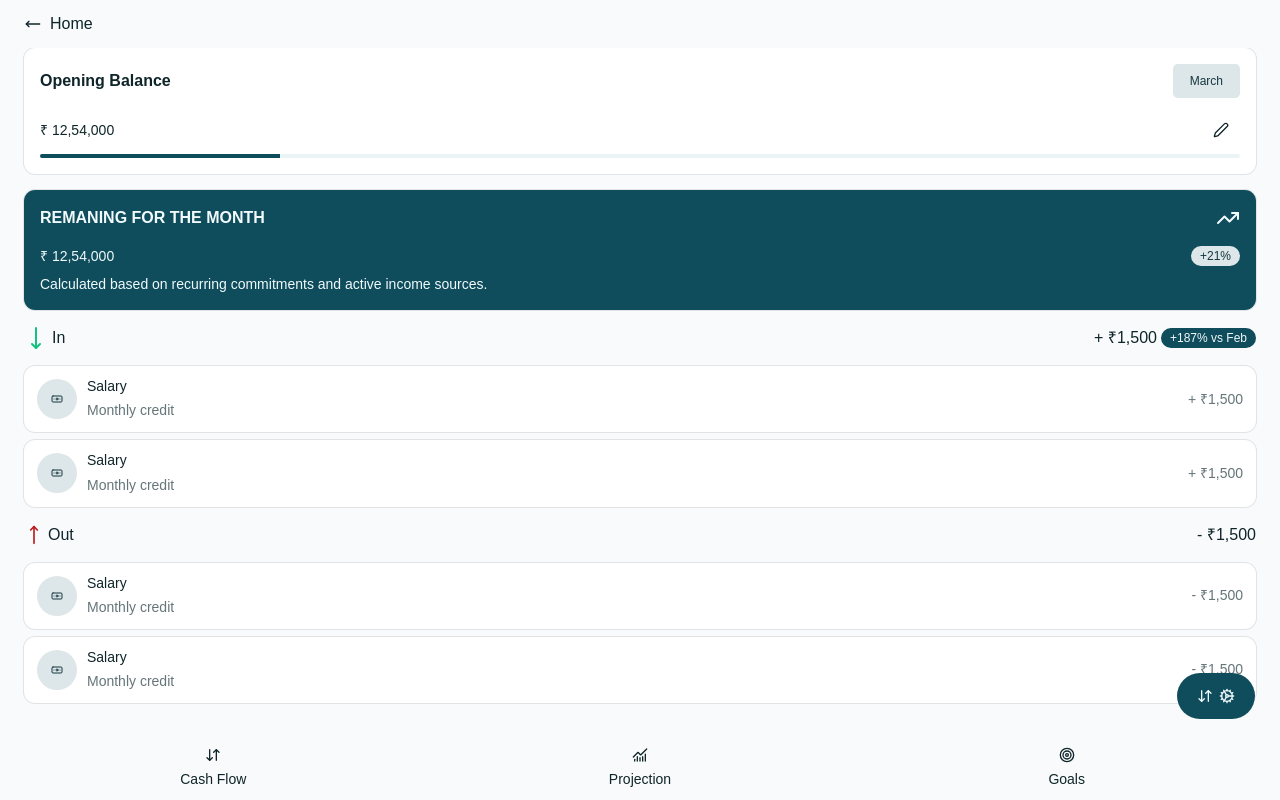
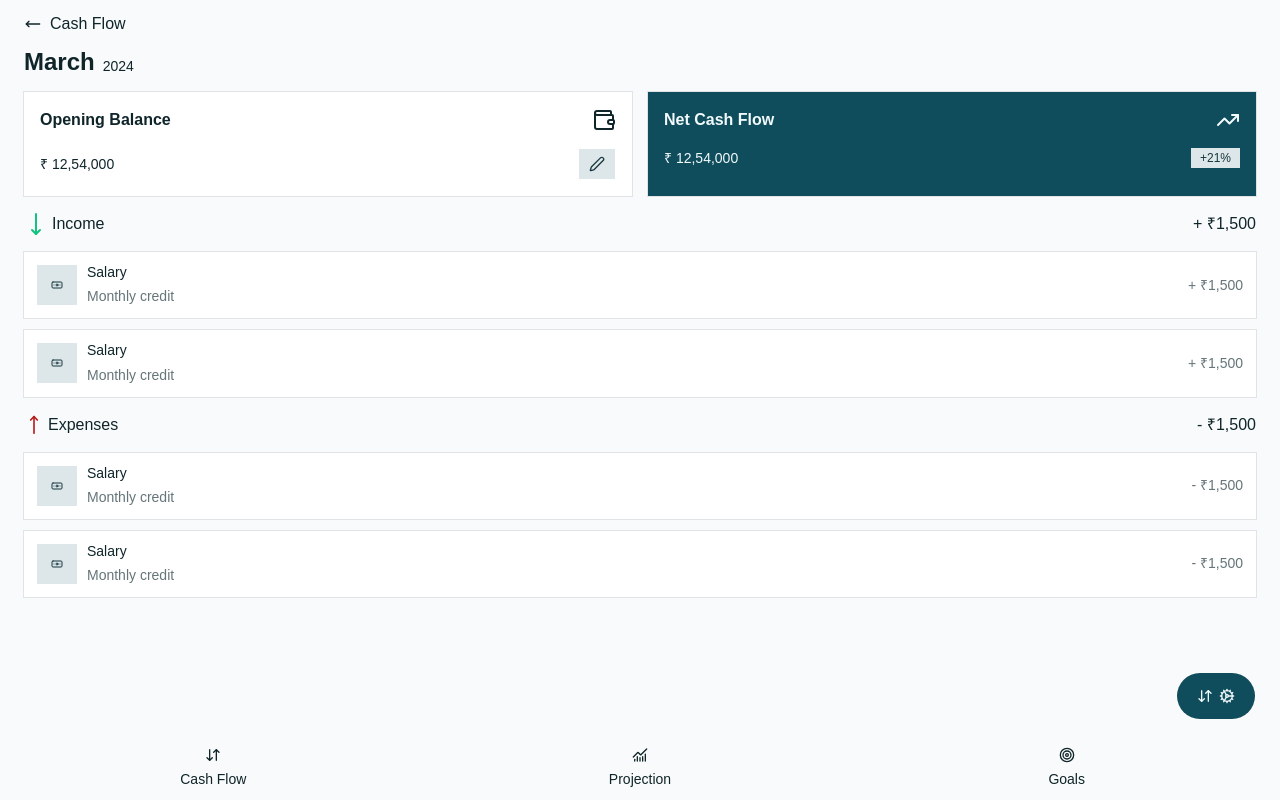
Before and after one commit to sharathr25/money-monk, a React (Vite) app in the folder apps/web/: page / in a window 1280 px wide. Built offline with nearby package versions, Linux system fonts and the light colour scheme.

Commit message:
create type for routes

```diff
--- a/apps/web/src/App.tsx
+++ b/apps/web/src/App.tsx
@@ -1,47 +1,6 @@
-import { BrowserRouter, Outlet, Route, Routes } from "react-router"
-import { Home } from "@/pages/home"
-import { CashFlow } from "@/pages/cashFlow"
-import { Goals } from "@/pages/goals"
-import { AddGoal } from "@/pages/addGoal"
-import { Header } from "./components/Header"
-import { Settings } from "./pages/settings"
-import { CashFlowManagement } from "./pages/cashFlowManagment"
-import { CashFlowProjection } from "./pages/cashFlowProjection"
-import { AddCashFlowMovement } from "./pages/addCashFlowMovement"
-
-const Layout = () => (
-  <div className="flex min-h-svh flex-1 flex-col">
-    <div className="fixed top-0 z-99 w-full bg-(--background) px-6">
-      <Header />
-    </div>
-    <div className="mt-10 flex flex-1 flex-col px-6 py-2">
-      <Outlet />
-    </div>
-  </div>
-)
+import { RouterProvider } from "react-router"
+import { router } from "./routes"
 
 export function App() {
-  return (
-    <BrowserRouter>
-      <Routes>
-        <Route path="/" element={<Layout />}>
-          <Route path="/" element={<Home />}>
-            <Route element={<CashFlow />} index />
-            <Route path="goals" element={<Goals />} />
-            <Route
-              path="cash-flow-projection"
-              element={<CashFlowProjection />}
-            />
-          </Route>
-          <Route path="manage-cash-flow" element={<CashFlowManagement />} />
-          <Route
-            path="add-cash-flow-movement"
-            element={<AddCashFlowMovement />}
-          />
-          <Route path="add-goal" element={<AddGoal />} />
-          <Route path="settings" element={<Settings />} />
-        </Route>
-      </Routes>
-    </BrowserRouter>
-  )
+  return <RouterProvider router={router} />
 }
--- /dev/null
+++ b/apps/web/src/components/Layout.tsx
@@ -0,0 +1,13 @@
+import { Outlet } from "react-router"
+import { Header } from "./Header"
+
+export const Layout = () => (
+  <div className="flex min-h-svh flex-1 flex-col">
+    <div className="fixed top-0 z-99 w-full bg-(--background) px-6">
+      <Header />
+    </div>
+    <div className="mt-10 flex flex-1 flex-col px-6 py-2">
+      <Outlet />
+    </div>
+  </div>
+)
--- /dev/null
+++ b/apps/web/src/hooks/useNavigator.ts
@@ -0,0 +1,16 @@
+import { useNavigate } from "react-router"
+import { type RouteName } from "@/routes"
+
+export const useNavigator = () => {
+  const _navigate = useNavigate()
+
+  const navigate = (routeName: RouteName) => {
+    _navigate(routeName)
+  }
+
+  const goBack = () => {
+    _navigate(-1)
+  }
+
+  return { navigate, goBack }
+}
--- a/apps/web/src/pages/CashFlow/CashFlow.tsx
+++ b/apps/web/src/pages/CashFlow/CashFlow.tsx
@@ -13,7 +13,6 @@ import {
   ItemTitle,
 } from "@workspace/ui/components/item"
 import { Badge } from "@workspace/ui/components/badge"
-import { Progress } from "@workspace/ui/components/progress"
 import {
   ArrowDownUp,
   Banknote,
@@ -22,66 +21,59 @@ import {
   MoveUp,
   Pen,
   TrendingUp,
+  Wallet,
 } from "lucide-react"
-import { useNavigate } from "react-router"
+import { useNavigator } from "@/hooks/useNavigator"
+import { ROUTE_NAMES } from "@/routes"
 
 export function CashFlow() {
-  const navigate = useNavigate()
+  const { navigate } = useNavigator()
   return (
     <div className="flex flex-col gap-4">
+      <div className="flex items-end gap-2">
+        <div className="text-2xl/7 font-extrabold">March</div>
+        <div className="text-sm">2024</div>
+      </div>
+      <div className="flex gap-4">
         <Card className="w-full">
           <CardHeader>
             <CardTitle className="flex items-center justify-between">
               <div className="font-bold capitalize">Opening Balance</div>
-            <Badge
-              className="rounded-sm p-4"
-              onClick={() => {}}
-              variant="secondary"
-            >
-              March
-            </Badge>
+              <Wallet />
             </CardTitle>
           </CardHeader>
           <CardContent className="flex flex-col gap-2">
             <div className="flex items-center justify-between">
               <div>₹ 12,54,000</div>
-            <Button variant="ghost">
+              <Button variant="secondary">
                 <Pen />
               </Button>
             </div>
-          <Progress value={20} />
           </CardContent>
         </Card>
         <Card className="w-full bg-(--primary) text-(--primary-foreground)">
           <CardHeader>
             <CardTitle className="flex items-center justify-between">
-            <div className="font-bold capitalize">REMANING FOR THE MONTH</div>
+              <div className="font-bold capitalize">Net Cash Flow</div>
               <TrendingUp />
             </CardTitle>
           </CardHeader>
           <CardContent className="flex flex-col gap-2">
-          <div className="flex items-center justify-between">
+            <div className="flex justify-between gap-1">
               <div>₹ 12,54,000</div>
-            <Badge variant="secondary">
-              <div className="text-xs">+21%</div>
-            </Badge>
+              <Badge variant="secondary">+21%</Badge>
             </div>
-          Calculated based on recurring commitments and active income sources.
           </CardContent>
         </Card>
+      </div>
       <div className="flex justify-between">
         <div className="flex items-center gap-1">
           <MoveDown className="text-[var(--success)]" />
-          In
+          Income
         </div>
-        <div className="flex items-center gap-1">
-          + ₹1,500
-          <Badge variant="default">
-            <div className="text-xs">+187% vs Feb</div>
-          </Badge>
+        <div className="flex items-center gap-1">+ ₹1,500</div>
       </div>
-      </div>
-      <div className="flex flex-col gap-2">
+      <div className="flex flex-col gap-3">
         <Card className="p-0">
           <Item>
             <ItemMedia>
@@ -119,12 +111,12 @@ export function CashFlow() {
         <div className="flex justify-between">
           <div className="flex items-center gap-1">
             <MoveUp className="text-[var(--destructive)]" size={20} />
-            Out
+            Expenses
           </div>
           - ₹1,500
         </div>
       </div>
-      <div className="flex flex-col gap-2">
+      <div className="flex flex-col gap-3">
         <Card className="p-0">
           <Item>
             <ItemMedia>
@@ -160,7 +152,7 @@ export function CashFlow() {
       </div>
       <Button
         className="fixed right-6 bottom-20 h-12 w-20 rounded-full"
-        onClick={() => navigate("/manage-cash-flow")}
+        onClick={() => navigate(ROUTE_NAMES.CASH_FLOW_MANAGEMENT)}
       >
         <ArrowDownUp />
         <Cog />
--- a/apps/web/src/pages/Goals/Goals.tsx
+++ b/apps/web/src/pages/Goals/Goals.tsx
@@ -156,8 +156,8 @@ export function Goals() {
           <CardHeader>
             <CardTitle className="flex flex-col items-start">
               <div className="flex w-full justify-between">
-                <Badge>Done</Badge>
-                <Check />
+                <Badge className="bg-(--success)">Done</Badge>
+                <Check className="text-(--success)" />
               </div>
               <div className="flex w-full flex-col">
                 <div className="text-lg font-bold capitalize">Student Loan</div>
--- a/apps/web/src/pages/cashFlowManagment/CashFlowManagement.tsx
+++ b/apps/web/src/pages/cashFlowManagment/CashFlowManagement.tsx
@@ -1,3 +1,5 @@
+import { useNavigator } from "@/hooks/useNavigator"
+import { ROUTE_NAMES } from "@/routes"
 import { Badge } from "@workspace/ui/components/badge"
 import { Button } from "@workspace/ui/components/button"
 import { Card } from "@workspace/ui/components/card"
@@ -15,10 +17,9 @@ import {
   TabsTrigger,
 } from "@workspace/ui/components/tabs"
 import { Banknote, Pen, Plus, Trash } from "lucide-react"
-import { useNavigate } from "react-router"
 
 export function CashFlowManagement() {
-  const navigate = useNavigate()
+  const { navigate } = useNavigator()
 
   return (
     <div className="flex flex-1 flex-col gap-2">
@@ -172,7 +173,7 @@ export function CashFlowManagement() {
       </Tabs>
       <Button
         className="fixed right-6 bottom-6 h-12 w-12 rounded-full"
-        onClick={() => navigate("/add-cash-flow-movement")}
+        onClick={() => navigate(ROUTE_NAMES.ADD_CASH_FLOW_MOVEMENT)}
       >
         <Plus />
       </Button>
--- a/apps/web/src/pages/home/Home.tsx
+++ b/apps/web/src/pages/home/Home.tsx
@@ -1,24 +1,26 @@
+import { useNavigator } from "@/hooks/useNavigator"
+import { ROUTE_NAMES } from "@/routes"
 import { Button } from "@workspace/ui/components/button"
 import { Target, ChartNoAxesCombined, ArrowDownUp } from "lucide-react"
-import { Outlet, useNavigate } from "react-router"
+import { Outlet } from "react-router"
 
 export function Home() {
-  const navigate = useNavigate()
+  const { navigate } = useNavigator()
 
   const links = [
     {
       label: "Cash Flow",
-      to: "/",
+      to: ROUTE_NAMES.ROOT,
       Icon: ArrowDownUp,
     },
     {
       label: "Projection",
-      to: "cash-flow-projection",
+      to: ROUTE_NAMES.CASH_FLOW_PRJECTION,
       Icon: ChartNoAxesCombined,
     },
     {
       label: "Goals",
-      to: "goals",
+      to: ROUTE_NAMES.GOALS,
       Icon: Target,
     },
   ]
--- /dev/null
+++ b/apps/web/src/routes.tsx
@@ -0,0 +1,67 @@
+import { createBrowserRouter } from "react-router"
+import { Home } from "@/pages/home"
+import { CashFlow } from "@/pages/cashFlow"
+import { Goals } from "@/pages/goals"
+import { AddGoal } from "@/pages/addGoal"
+import { Settings } from "./pages/settings"
+import { CashFlowManagement } from "./pages/cashFlowManagment"
+import { CashFlowProjection } from "./pages/cashFlowProjection"
+import { AddCashFlowMovement } from "./pages/addCashFlowMovement"
+import { Layout } from "./components/Layout"
+
+export const ROUTE_NAMES = {
+  ROOT: "/",
+  CASH_FLOW_PRJECTION: "/cash-flow-projection",
+  GOALS: "/goals",
+  CASH_FLOW_MANAGEMENT: "/manage-cash-flow",
+  ADD_CASH_FLOW_MOVEMENT: "/add-cash-flow-movement",
+  ADD_GOAL: "/add-goal",
+  SETTINGS: "/settings",
+} as const
+
+export type RouteName = (typeof ROUTE_NAMES)[keyof typeof ROUTE_NAMES]
+
+const routes = [
+  {
+    path: ROUTE_NAMES.ROOT,
+    Component: Layout,
+    children: [
+      {
+        path: ROUTE_NAMES.ROOT,
+        Component: Home,
+        children: [
+          {
+            index: true,
+            Component: CashFlow,
+          },
+          {
+            path: ROUTE_NAMES.CASH_FLOW_PRJECTION,
+            Component: CashFlowProjection,
+          },
+          {
+            path: ROUTE_NAMES.GOALS,
+            Component: Goals,
+          },
+        ],
+      },
+      {
+        path: ROUTE_NAMES.CASH_FLOW_MANAGEMENT,
+        Component: CashFlowManagement,
+      },
+      {
+        path: ROUTE_NAMES.ADD_CASH_FLOW_MOVEMENT,
+        Component: AddCashFlowMovement,
+      },
+      {
+        path: ROUTE_NAMES.GOALS,
+        Component: AddGoal,
+      },
+      {
+        path: ROUTE_NAMES.SETTINGS,
+        Component: Settings,
+      },
+    ],
+  },
+]
+
+export const router = createBrowserRouter(routes)
--- a/packages/ui/src/styles/globals.css
+++ b/packages/ui/src/styles/globals.css
@@ -81,7 +81,7 @@
     --chart-3: oklch(0.55 0.02 213);
     --chart-4: oklch(0.65 0.02 213);
     --chart-5: oklch(0.75 0.01 213);
-    --radius: 0.5rem;
+    --radius: 0rem;
     --sidebar: oklch(0.985 0.002 210);
     --sidebar-foreground: oklch(0.25 0.03 213);
     --sidebar-primary: oklch(0.32 0.04 213);
```
Also changed, not shown: apps/web/src/components/Header.tsx (+11 -9 lines). Lines whose indentation alone changed are shown as unchanged.
